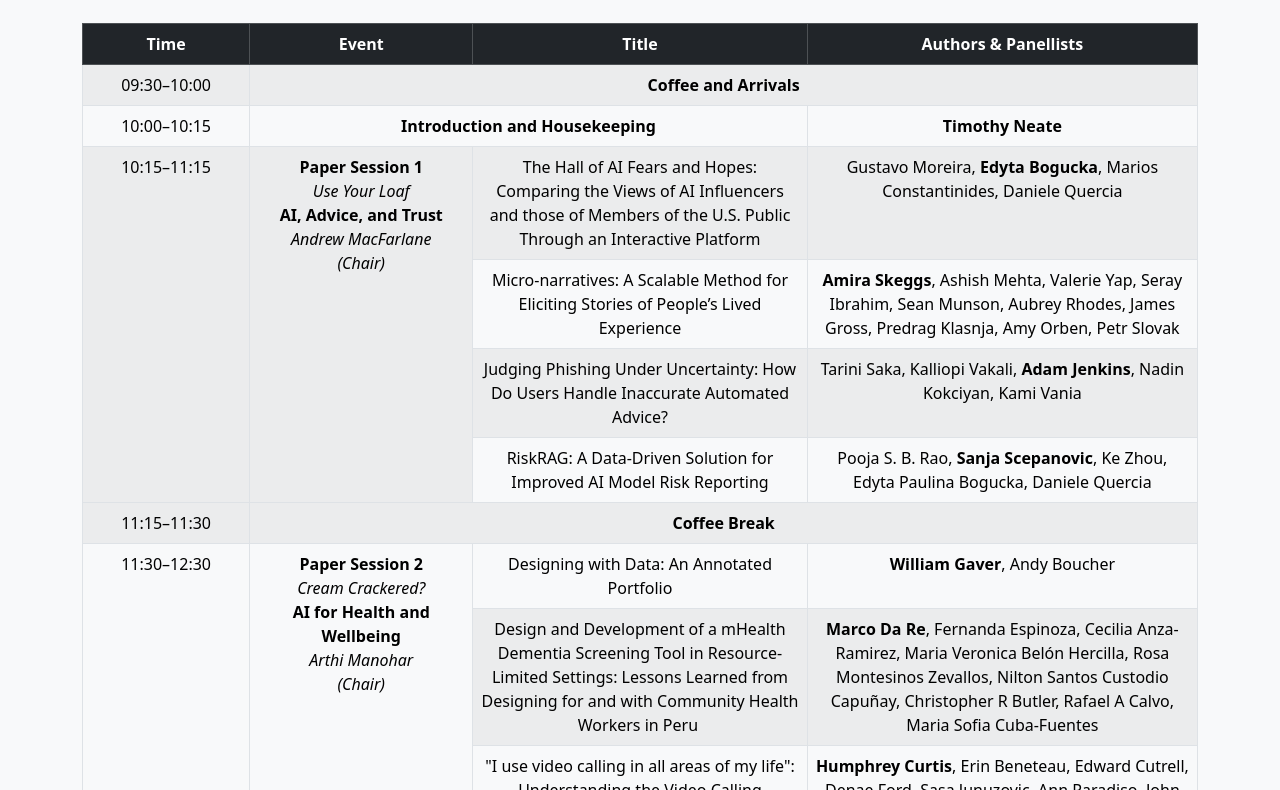
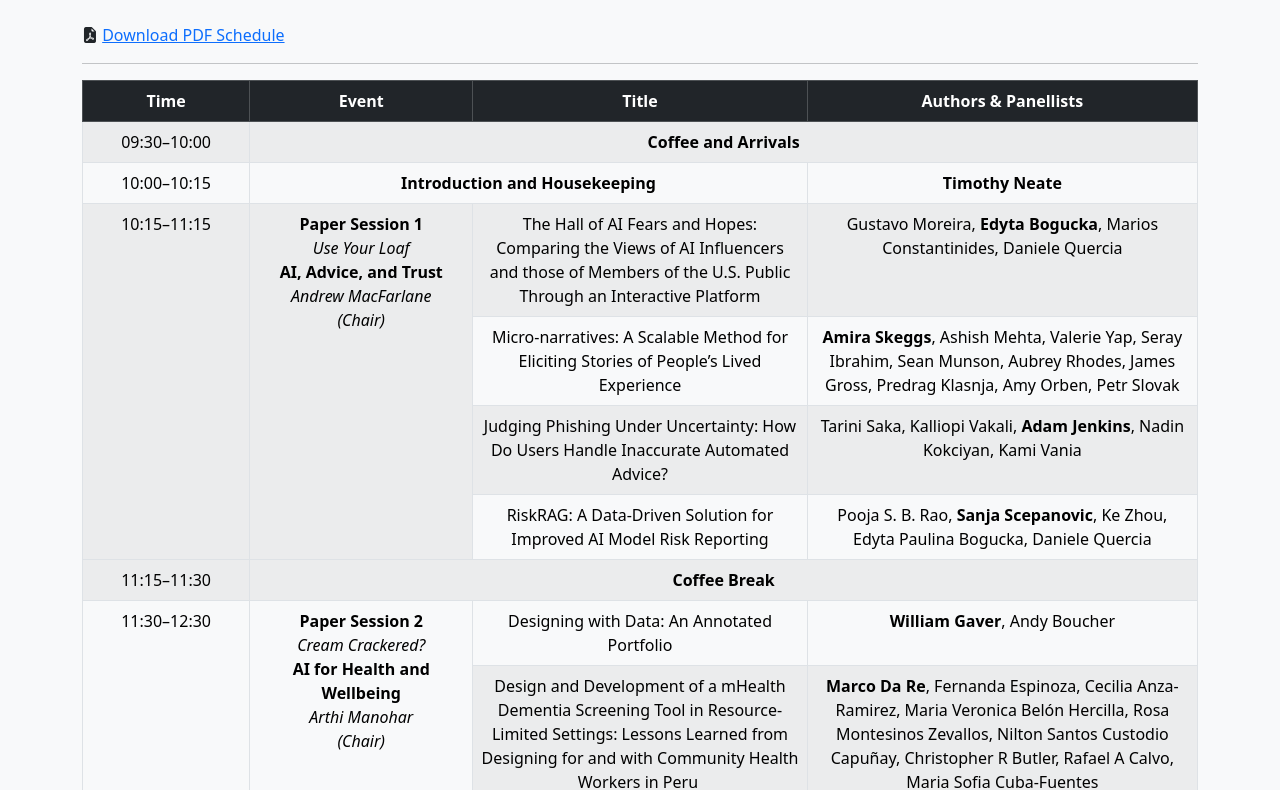
Before and after one commit to cockneychai25/cockneychai25.github.io, a plain HTML site: page pages/schedule.html in a window 1280 px wide. Shown: the part 57-847 px from the top of the page. Drawn offline with nearby package versions, Linux system fonts and the light colour scheme.

Commit message:
Added pdf schedule

```diff
--- a/pages/schedule.html
+++ b/pages/schedule.html
@@ -37,6 +37,8 @@
     </nav>
 
     <div class="container mx-auto mt-4">
+        <p class="fs-6"><i class="bi bi-file-earmark-pdf-fill"></i> <a href="../files/Cockney-CHAI-2025.pdf" download>Download PDF Schedule</a></p>
+        <hr>
         <table class="table table-bordered table-striped w-auto table-condensed">
             <thead class="table-dark text-center">
                 <tr>
```
Also changed, not shown: 1 other file.
